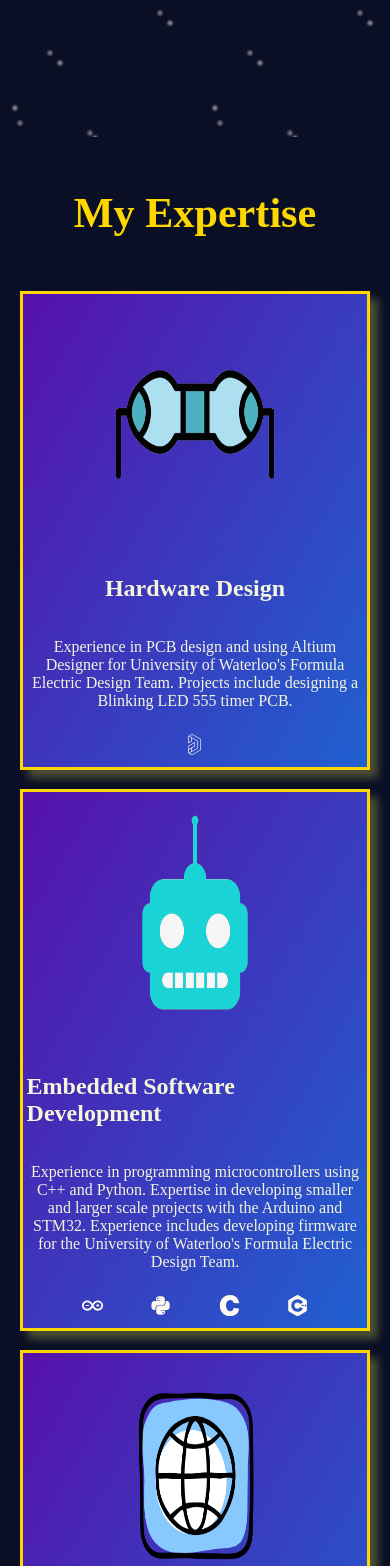
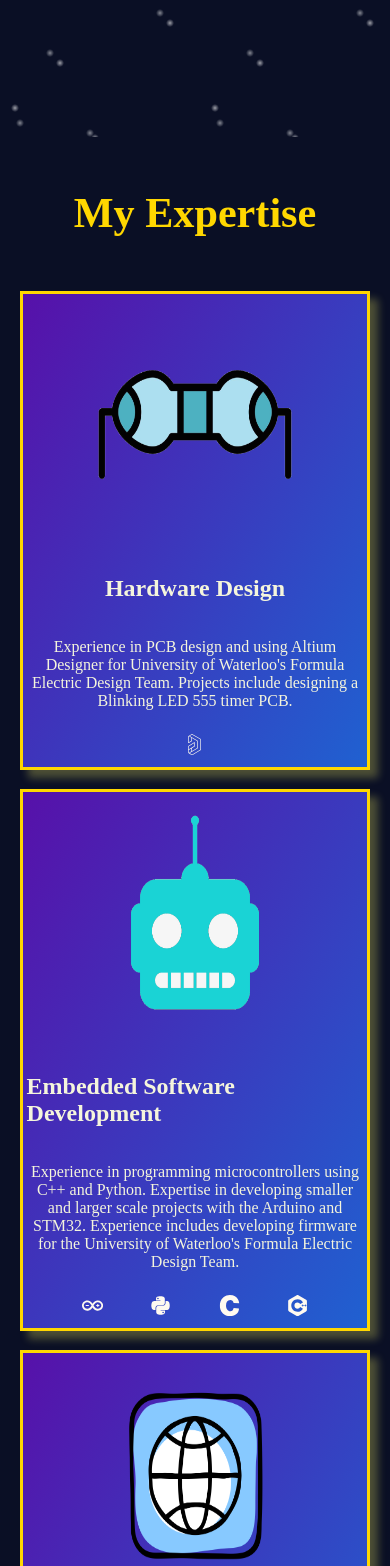
Before and after one commit to EmadsGitHub/portfolio, a React (Create React App) app: page / in a window 390 px wide. Shown: the part 707-2273 px from the top of the page. Built offline with nearby package versions, Linux system fonts and the light colour scheme.

Commit message:
Add files via upload

```diff
--- a/src/App.css
+++ b/src/App.css
@@ -814,13 +814,13 @@ button:hover {
 
     .hardware_design_icon img,
     .robot_icon img {
-        width: 45vw;
+        width: 55vw;
         height: 30vh;
     }
 
     .camera_icon img,
     .mechanical_design_icon img {
-        width: 30vw;
+        width: 35vw;
         height: 20vh;
     }
 }
```
